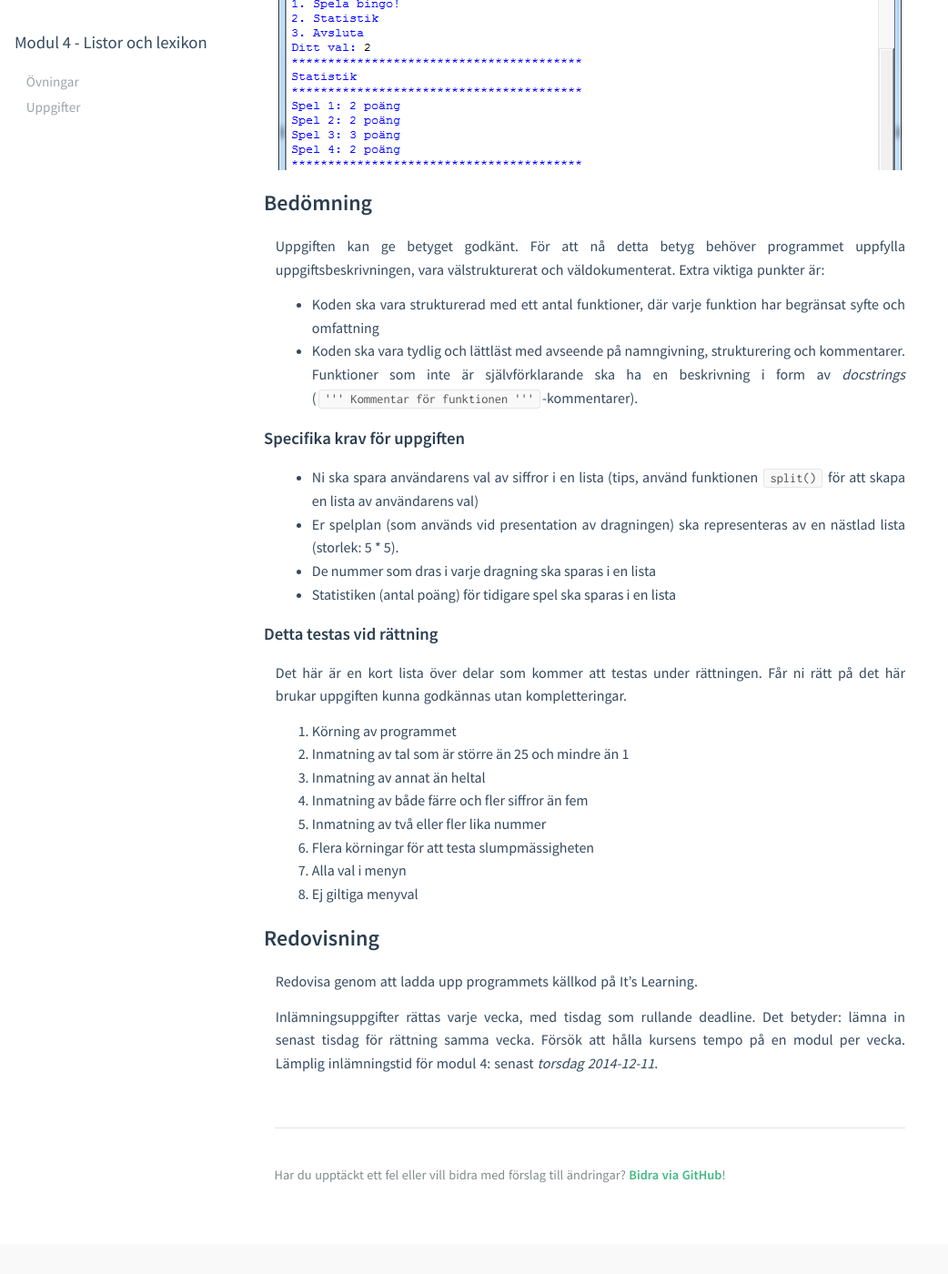
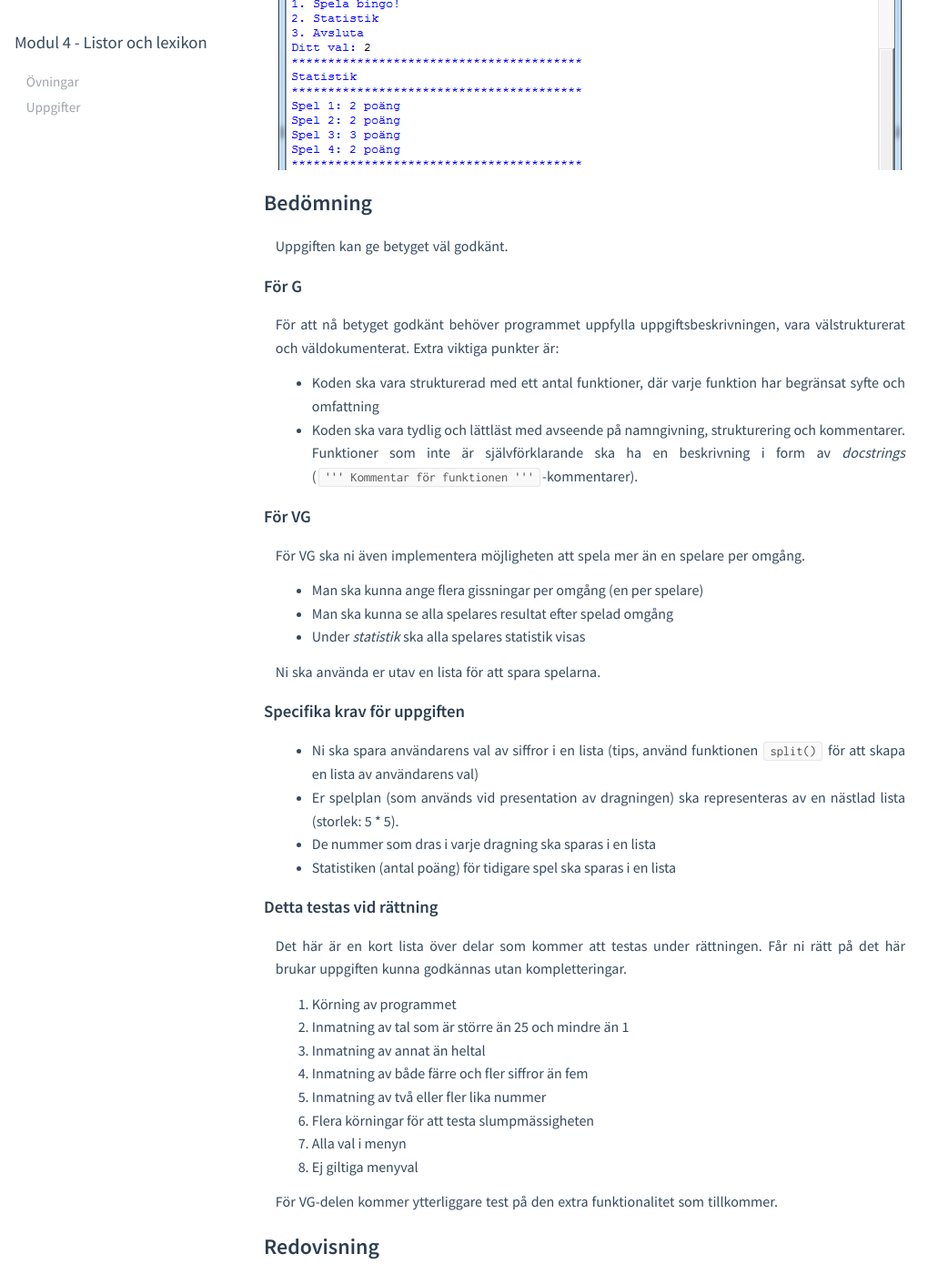
Before and after one commit to mau-dvmt/ia-python, a Jekyll site: the page built from modules/m4/assignments/U1.md, in a window 1280 px wide and 1400 px high, scrolled down 1373 px. Shown: the whole window at 91% size, without its empty margins (0-1042 px from the left). Built offline with Jekyll 4.4.1, drawn with Linux system fonts in a browser that asks for light colours; some of the changed text lies outside the part shown.

Commit message:
Module 4

```diff
--- a/_data/modules.yml
+++ b/_data/modules.yml
@@ -12,9 +12,9 @@
   number: m3
   description: En introduktion till for- och while-loopar samt if-satser i Python
 
-#- name: Modul 4 - Listor och lexikon
-#  number: m4
-#  description: En introduktion datahantering i Python
+- name: Modul 4 - Listor och lexikon
+  number: m4
+  description: En introduktion datahantering i Python
 
 #- name: Modul 5 - Fil- och felhantering
 #  number: m5
--- a/modules/m4/assignments/U1.md
+++ b/modules/m4/assignments/U1.md
@@ -33,10 +33,24 @@ Uppgiften går ut på att vi ska bygga ett spel, likt Keno, fast i en lite mindr
 
 ## Bedömning
 
-Uppgiften kan ge betyget godkänt. För att nå detta betyg behöver programmet uppfylla uppgiftsbeskrivningen, vara välstrukturerat och väldokumenterat. Extra viktiga punkter är:
+Uppgiften kan ge betyget väl godkänt.
+
+### För G
+
+För att nå betyget godkänt behöver programmet uppfylla uppgiftsbeskrivningen, vara välstrukturerat och väldokumenterat. Extra viktiga punkter är:
 
 - Koden ska vara strukturerad med ett antal funktioner, där varje funktion har begränsat syfte och omfattning
 - Koden ska vara tydlig och lättläst med avseende på namngivning, strukturering och kommentarer. Funktioner som inte är självförklarande ska ha en beskrivning i form av _docstrings_ (`''' Kommentar för funktionen '''`-kommentarer).
+
+### För VG
+
+För VG ska ni även implementera möjligheten att spela mer än en spelare per omgång.
+
+- Man ska kunna ange flera gissningar per omgång (en per spelare)
+- Man ska kunna se alla spelares resultat efter spelad omgång
+- Under *statistik* ska alla spelares statistik visas
+
+Ni ska använda er utav en lista för att spara spelarna.
 
 ### Specifika krav för uppgiften
 
@@ -58,8 +72,10 @@ Det här är en kort lista över delar som kommer att testas under rättningen.
 7. Alla val i menyn
 8. Ej giltiga menyval
 
+För VG-delen kommer ytterliggare test på den extra funktionalitet som tillkommer.
+
 ## Redovisning
 
 Redovisa genom att ladda upp programmets källkod på It's Learning.
 
-Inlämningsuppgifter rättas varje vecka, med tisdag som rullande deadline. Det betyder: lämna in senast tisdag för rättning samma vecka. Försök att hålla kursens tempo på en modul per vecka. Lämplig inlämningstid för modul 4: senast _torsdag 2014-12-11_.
+Inlämningsuppgifter rättas varje vecka, med fredag som rullande deadline. Det betyder: lämna in senast fredag för rättning kommande vecka. Försök att hålla kursens tempo på en modul per vecka. Lämplig inlämningstid för modul 4: senast _fredag 2015-12-11_.
```
Also changed, not shown: 10 other files.
